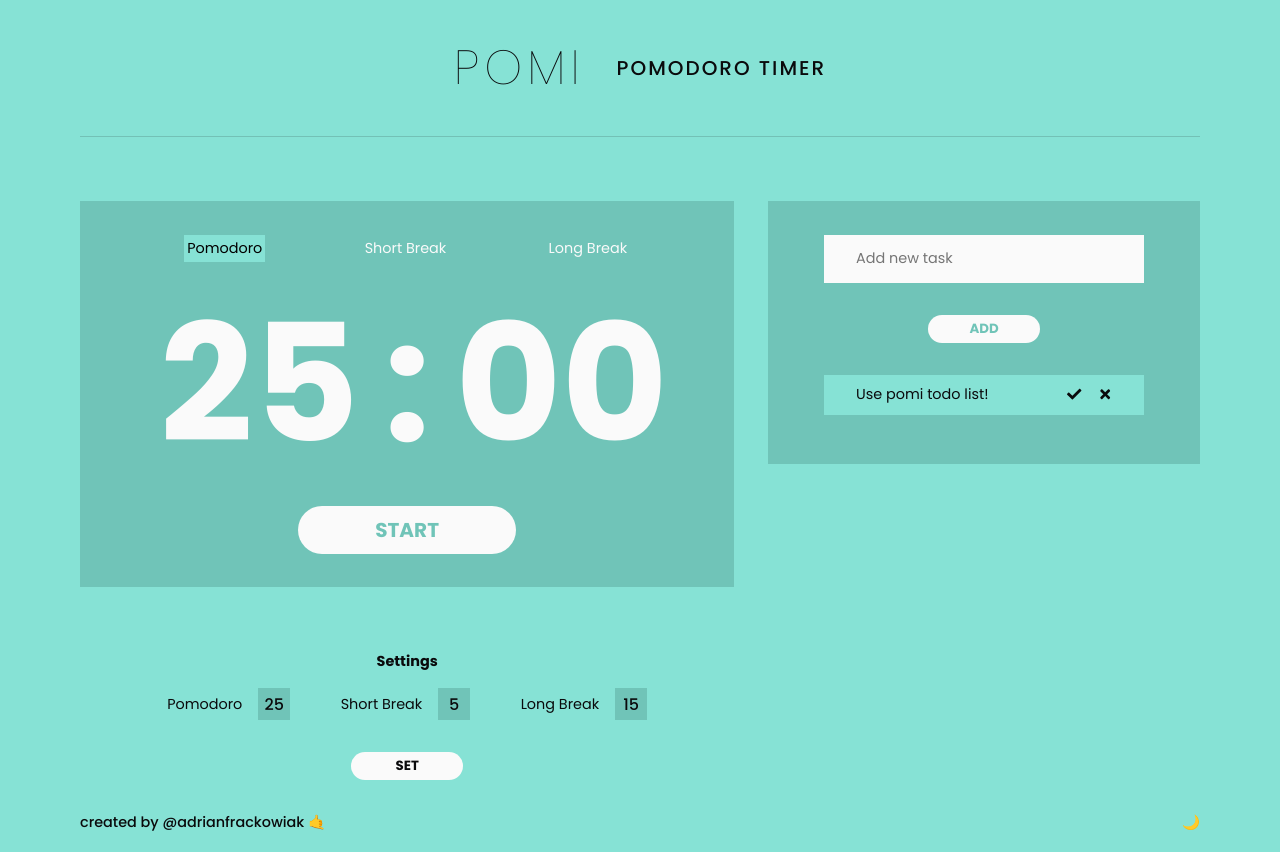
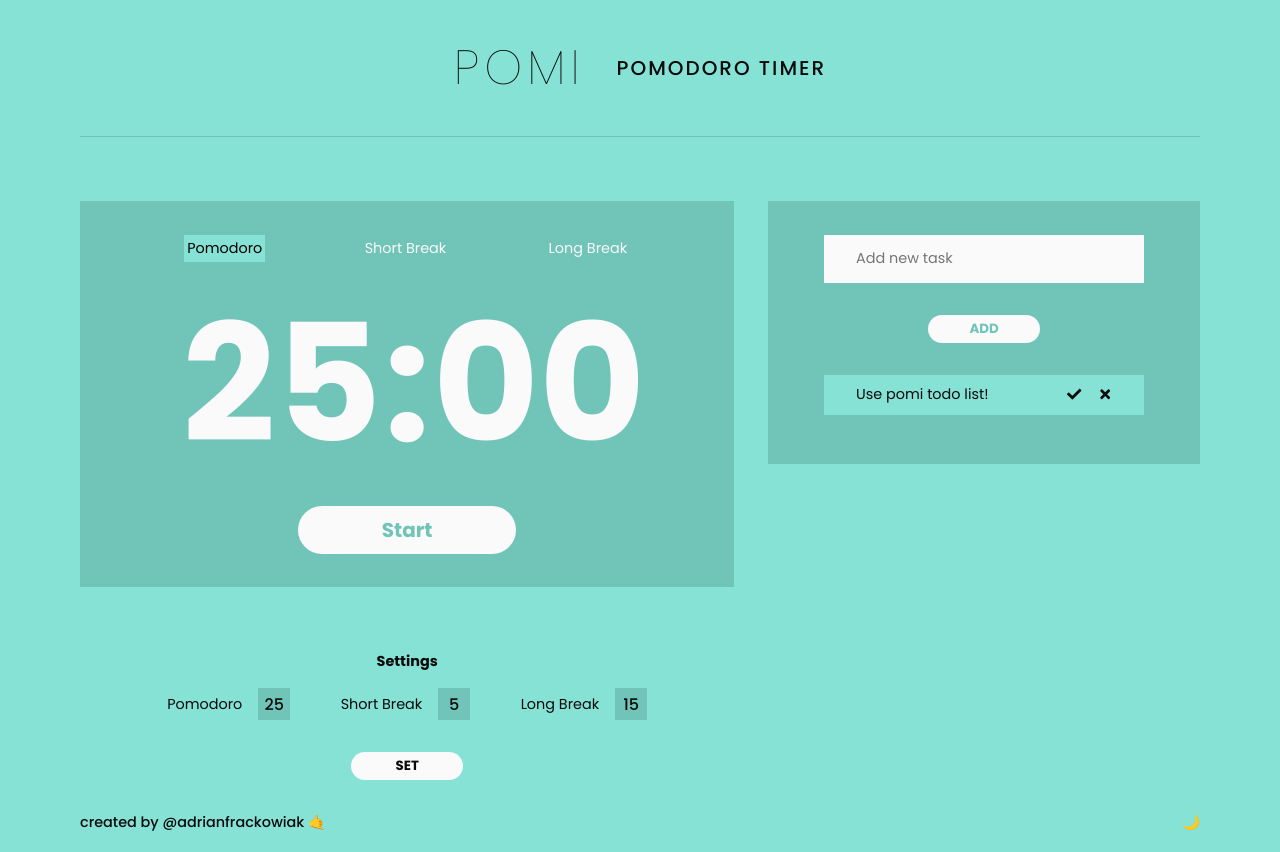
Before and after one commit to adrianfrackowiak/Pomi---Pomodoro-Timer, a Gatsby site: page / in a window 1280 px wide. Built offline with nearby package versions, Linux system fonts and the light colour scheme; Gatsby itself is replaced by a stand-in of ours.

Commit message:
bugs fixed

```diff
--- a/package.json
+++ b/package.json
@@ -20,13 +20,14 @@
     "prop-types": "^15.7.2",
     "react": "^17.0.1",
     "react-countdown": "^2.3.2",
-    "react-dom": "^17.0.1",
+    "react-dom": "^17.0.2",
     "react-helmet": "^6.1.0",
     "react-icons": "^4.2.0",
     "sass": "^1.34.0"
   },
   "devDependencies": {
-    "prettier": "2.2.1"
+    "prettier": "2.2.1",
+    "requestanimationframe-timer": "^3.0.3"
   },
   "keywords": [
     "gatsby"
--- a/src/components/app/pomodoro.js
+++ b/src/components/app/pomodoro.js
@@ -1,33 +1,29 @@
-import React, { useState, useEffect } from 'react';
+import React, { useEffect, useRef, useState } from 'react';
 
-const Pomodoro = () => {
-    const [isTimerOn, setIsTimerOn] = useState(false);
-    const [pomoType, setPomoType] = useState('pomo');
+function Pomodoro() {
+    const [mode, setMode] = useState('pomo');
     const [pomoTime, setPomoTime] = useState(25);
     const [shortTime, setShortTime] = useState(5);
     const [longTime, setLongTime] = useState(15);
-    const [minutes, setMinutes] = useState(25);
-    const [seconds, setSeconds] = useState(0);
 
-    useEffect(() => {
-        document.title = `${minutes < 10 ? '0' : ''}${minutes}:${
-            seconds < 10 ? '0' : ''
-        }${seconds} - Time left`;
-    });
+    const timeoutLeft = useRef(pomoTime * 60 * 1000);
+    const initialTimestampRef = useRef();
+    const [isRunning, setIsRunning] = useState(false);
+    const [time, setTime] = useState(pomoTime * 60 * 1000);
 
     const handlePomoType = type => {
-        setPomoType(type);
-        setIsTimerOn(false);
+        setMode(type);
+        setIsRunning(false);
 
         if (type === 'pomo') {
-            setMinutes(pomoTime);
-            setSeconds(0);
+            setTime(pomoTime * 60 * 1000);
+            timeoutLeft.current = pomoTime * 60 * 1000;
         } else if (type === 'short') {
-            setMinutes(shortTime);
-            setSeconds(0);
+            setTime(shortTime * 60 * 1000);
+            timeoutLeft.current = shortTime * 60 * 1000;
         } else if (type === 'long') {
-            setMinutes(longTime);
-            setSeconds(0);
+            setTime(longTime * 60 * 1000);
+            timeoutLeft.current = longTime * 60 * 1000;
         }
     };
 
@@ -52,19 +48,19 @@ const Pomodoro = () => {
             setLongTime(e.target.value);
     };
 
-    const setTime = () => {
-        if (pomoType === 'pomo') {
-            setMinutes(pomoTime);
-            setSeconds(0);
-            setIsTimerOn(false);
-        } else if (pomoType === 'short') {
-            setMinutes(shortTime);
-            setSeconds(0);
-            setIsTimerOn(false);
-        } else if (pomoType === 'long') {
-            setMinutes(longTime);
-            setSeconds(0);
-            setIsTimerOn(false);
+    const setNewTime = () => {
+        if (mode === 'pomo') {
+            setTime(pomoTime * 60 * 1000);
+            timeoutLeft.current = pomoTime * 60 * 1000;
+            setIsRunning(false);
+        } else if (mode === 'short') {
+            setTime(shortTime * 60 * 1000);
+            timeoutLeft.current = shortTime * 60 * 1000;
+            setIsRunning(false);
+        } else if (mode === 'long') {
+            setTime(longTime * 60 * 1000);
+            timeoutLeft.current = longTime * 60 * 1000;
+            setIsRunning(false);
         }
     };
 
@@ -74,61 +70,89 @@ const Pomodoro = () => {
     };
 
     useEffect(() => {
-        let interval = null;
-        if (isTimerOn) {
-            interval = setInterval(() => {
-                if (seconds === 0) {
-                    setSeconds(59);
-                    setMinutes(minutes - 1);
-                } else setSeconds(seconds - 1);
-            }, 1000);
-            if (minutes === 0 && seconds === 0) {
-                clearInterval(interval);
-                playSound();
-                setTimeout(() => {
-                    setIsTimerOn(false);
-                    if (pomoType === 'pomo') {
-                        setPomoType('short');
-                        setMinutes(shortTime);
-                        setSeconds(0);
-                    } else if (pomoType === 'short') {
-                        setPomoType('pomo');
-                        setMinutes(pomoTime);
-                        setSeconds(0);
-                    } else if (pomoType === 'long') {
-                        setPomoType('pomo');
-                        setMinutes(pomoTime);
-                        setSeconds(0);
-                    }
-                }, 3000);
-            }
-        } else if (!isTimerOn) {
-            clearInterval(interval);
+        if (!isRunning) {
+            return;
         }
 
-        return () => clearInterval(interval);
-    }, [isTimerOn, seconds]);
+        const intervalId = setInterval(run, 1000 / 60);
+
+        function run() {
+            setTime(
+                timeoutLeft.current -
+                    (performance.now() - initialTimestampRef.current)
+            );
+        }
+
+        if (Math.floor(time / 1000) === 0) {
+            clearInterval(intervalId);
+            playSound();
+            setIsRunning(false);
+            if (mode === 'pomo') {
+                setMode('short');
+                setTime(shortTime * 60 * 1000);
+            } else if (mode === 'short') {
+                setMode('pomo');
+                setTime(pomoTime * 60 * 1000);
+            } else if (mode === 'long') {
+                setMode('pomo');
+                setTime(pomoTime * 60 * 1000);
+            }
+        }
+
+        return () => {
+            clearInterval(intervalId);
+        };
+    }, [time, isRunning]);
+
+    useEffect(() => {
+        document.title = formatElapsedTime(time, 'title');
+    });
+
+    const start = () => {
+        initialTimestampRef.current = performance.now();
+        setIsRunning(true);
+    };
+
+    const pad = num => {
+        if (num < 10) {
+            return `0${num}`;
+        } else {
+            return num;
+        }
+    };
+
+    function formatElapsedTime(milliseconds, form) {
+        const mins = Math.floor(milliseconds / (1000 * 60));
+        milliseconds -= mins * (1000 * 60);
+
+        const seconds = Math.floor(milliseconds / 1000);
+        milliseconds -= seconds * 1000;
+
+        if (form === 'mins') return `${pad(mins)}`;
+        if (form === 'sec') return `${pad(seconds)}`;
+        if (form === 'title') return `${pad(mins)}:${pad(seconds)}`;
+    }
 
     return (
         <div className="pomo fx-col-cnt">
             <div className="pomo-timer fx-col-cnt">
                 <nav className="pomo-nav">
                     <ul className="fx">
-                        {pomoType === 'pomo' ? (
+                        {mode === 'pomo' ? (
                             <li className="li-active">Pomodoro</li>
                         ) : (
                             <li onClick={() => handlePomoType('pomo')}>
                                 Pomodoro
                             </li>
                         )}
-                        {pomoType === 'short' ? (
+                        {mode === 'short' ? (
                             <li className="li-active">Short Break</li>
                         ) : (
                             <li onClick={() => handlePomoType('short')}>
                                 Short Break
                             </li>
                         )}
-                        {pomoType === 'long' ? (
+                        {mode === 'long' ? (
                             <li className="li-active">Long Break</li>
                         ) : (
                             <li onClick={() => handlePomoType('long')}>
@@ -139,20 +163,14 @@ const Pomodoro = () => {
                 </nav>
                 <div className="pomodoro fx">
                     <h3 className="pomodoro-minutes">
-                        {minutes < 10 ? '0' : ''}
-                        {minutes}
+                        {formatElapsedTime(time, 'mins')}
                     </h3>
                     <h3 className="pomodoro-colon">:</h3>
                     <h3 className="pomodoro-seconds">
-                        {seconds < 10 ? '0' : ''}
-                        {seconds}
+                        {formatElapsedTime(time, 'sec')}
                     </h3>
                 </div>
-                {isTimerOn ? (
-                    <button onClick={() => setIsTimerOn(false)}>STOP</button>
-                ) : (
-                    <button onClick={() => setIsTimerOn(true)}>START</button>
-                )}
+                <button onClick={start}>Start</button>
             </div>
             <div className="pomo-settings fx-col-cnt">
                 <h4>Settings</h4>
@@ -185,10 +203,10 @@ const Pomodoro = () => {
                         />
                     </div>
                 </div>
-                <button onClick={setTime}>SET</button>
+                <button onClick={setNewTime}>SET</button>
             </div>
         </div>
     );
-};
+}
 
 export default Pomodoro;
--- a/src/styles/_main.scss
+++ b/src/styles/_main.scss
@@ -42,17 +42,17 @@ main {
                 }
 
                 .pomodoro-minutes {
-                    width: 10rem;
+                    width: 14vw;
                     justify-content: flex-end;
                 }
 
                 .pomodoro-colon {
-                    width: 6rem;
+                    width: 4vw;
                     justify-content: center;
                 }
 
                 .pomodoro-seconds {
-                    width: 10rem;
+                    width: 14vw;
                     justify-content: flex-start;
                 }
             }
```
Also changed, not shown: 1 other file.
